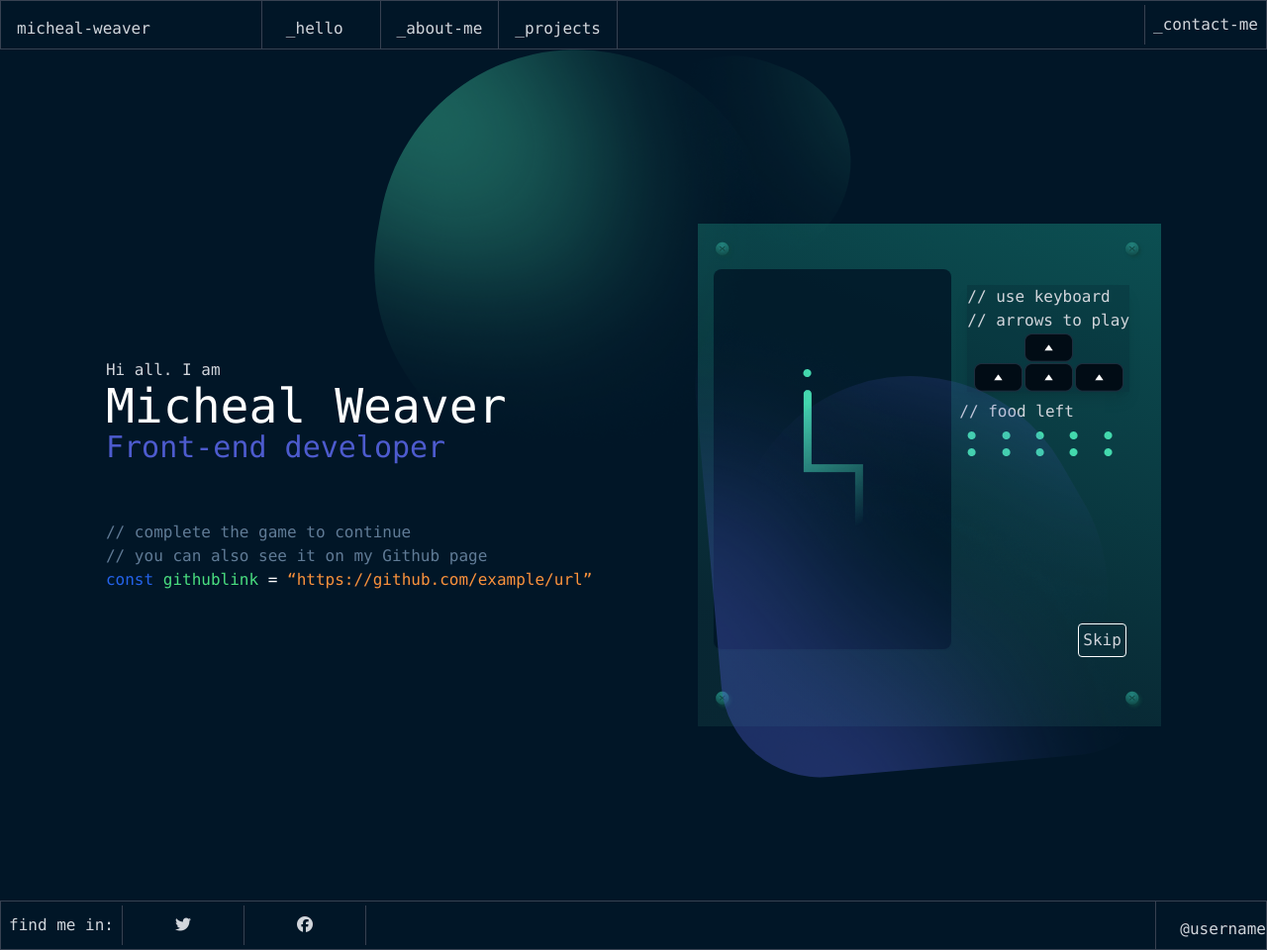
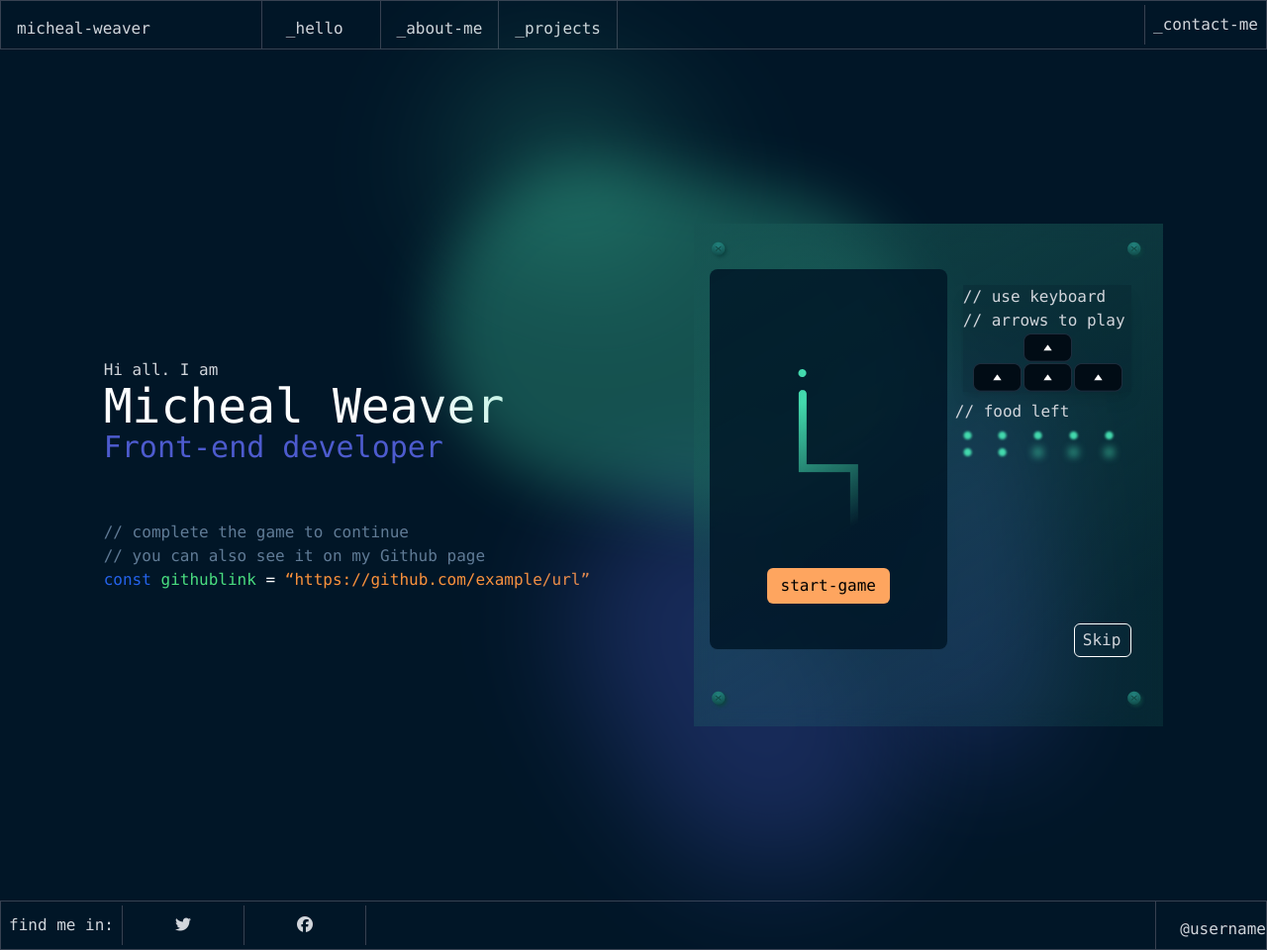
Before and after one commit to Arif-web1/landing-page, a plain HTML site: page index.html in a window 1280 px wide. Shown: the whole page at 99% size. Drawn offline with nearby package versions, Linux system fonts and the light colour scheme.

Commit message:
2nd commit

```diff
--- a/index.html
+++ b/index.html
@@ -20,6 +20,7 @@
                box_bg:"rgba(1, 22, 39, 0.84)",
                main_box:"rgba(67, 217, 173, 1)",
                small_box:"rgba(1, 20, 35, 0.19)",
+               button_bg:"rgba(254, 165, 95, 1)",
               }
 
             }
@@ -66,7 +67,7 @@
 </div>
 <!-- 2nd section left -->
 
-<div class=" p-4  relative hl ">
+<div class=" p-4  relative green_box ">
     <!-- image -->
     <div class="flex justify-between  mb-2">
         <div class=""><img src="bolt-up-right.png" alt=""></div>
@@ -76,9 +77,11 @@
     <div class="flex justify-between ">
 
         <!-- 1st part -->
-        <div class="  rounded-lg shadow-sm w-60 h-96 flex justify-center items-center bg-box_bg">
+        <div class=" rounded-lg shadow-sm w-60 h-96 flex justify-center items-center bg-box_bg brightness-100 ">
      <div class="">   <div class="pb-3"><img src="Ellipse 2.png" alt="" srcset=""></div>
      <div class=""><img src="Snake.png" alt=""></div></div>
+     <div class="mt-64 absolute"><a href=""><button class=" pt-1.5 pl-3.5 pb-1.5 pr-3.5 bg-button_bg text-black  rounded-md " type="submit">start-game</button></a></div>
+
         </div>
         <!-- 2nd part -->
         <div class="p-2 ">
@@ -95,18 +98,18 @@
            </div>
 <p class="">// food left</p>
 <div class="grid grid-rows-2 grid-flow-col gap-2 m-2">
-    <div><img src="Ellipse 2 (1).png" alt=""></div>
-    <div><img src="Ellipse 2 (1).png" alt=""></div>
-    <div><img src="Ellipse 2 (1).png" alt=""></div>
-    <div><img src="Ellipse 2 (1).png" alt=""></div>
-    <div><img src="Ellipse 2 (1).png" alt=""></div>
-    <div><img src="Ellipse 2 (1).png" alt=""></div>
-    <div><img src="Ellipse 2 (1).png" alt=""></div>
-    <div><img src="Ellipse 2.png" alt=""></div>
-    <div><img src="Ellipse 2.png" alt=""></div>
-    <div><img src="Ellipse 2.png" alt=""></div>
+    <div class="drop-shadow-2xl"><img class="br" src="Ellipse 2 (1).png" alt=""></div>
+    <div><img class="br" src="Ellipse 2 (1).png" alt=""></div>
+    <div><img class="br" src="Ellipse 2 (1).png" alt=""></div>
+    <div><img class="br" src="Ellipse 2 (1).png" alt=""></div>
+    <div><img class="br" src="Ellipse 2 (1).png" alt=""></div>
+    <div><img class="blur-sm" src="Ellipse 2 (1).png" alt=""></div>
+    <div><img class="br" src="Ellipse 2 (1).png" alt=""></div>
+    <div><img class="blur-sm" src="Ellipse 2.png" alt=""></div>
+    <div><img class="br" src="Ellipse 2.png" alt=""></div>
+    <div><img class="blur-sm" src="Ellipse 2.png" alt=""></div>
 </div>
-<div class=" mt-40 ml-28 p-2"><a href=""><button class="border border-white p-1 rounded" type="submit">Skip</button></a></div>
+<div class=" mt-40 ml-28 p-2"><a href=""><button class="border border-white pt-1 pl-2 pr-2.5 pb-1 rounded-md" type="submit">Skip</button></a></div>
         </div>
 
 
@@ -117,13 +120,14 @@
             <div class=""><img src="bolt-up-right.png" alt=""></div>
          </div>
 </div>
-<div class=" li_bg position absolute"></div>
+<div class=" li_bg position absolute "></div>
 <div class=" li_bg4 position absolute"></div>
 
-<div class=" li3_bg position "></div>
-<div class=" li5_bg position "></div>
+<div class=" li3_bg position absolute "></div>
+<div class=" li5_bg position absolute"></div>
 
 </article>
+<!-- footer -->
 <footer class="mt-16 flex justify-between items-center border border-gray-700">
     <div class="grid grid-cols-3 justify-items-stretch content-center ">
       <div class="border-r border-gray-700 p-2 flex justify-center">find me in:</div>
--- a/style.css
+++ b/style.css
@@ -1,9 +1,14 @@
 .li_bg{
-background-image:url(Blue.png);
-width: 498px;
-height: 452px;
-top: 300px;
-right:90px;
+/* background-image:url(Blue.png); */
+background-color: rgba(77, 91, 206, 1);
+
+width: 400px;
+aspect-ratio: 6/2;
+opacity: 30%;
+filter: blur(60px);
+
+top: 500px;
+right:100px;
 border: none;
 transform: rotate(85deg); /* Rotates the div by 45 degrees */
 border-radius: 100px;
@@ -19,46 +24,64 @@ background-position:center;
 width: 454px;
 height: 492px;
 }
-.hl{
-    background-image: url(Background\ Blurs.png);
+.green_box{
+    /* background-image: url(Background\ Blurs.png); */
     background-position:center;
-
-    background: linear-gradient(200.26deg, rgba(16, 102, 99, 0.7) 1.7%, rgba(80, 207, 169, 0.091) 81.82%);
+z-index: 1;
+    /* background: linear-gradient(200.26deg, rgba(16, 102, 99, 0.7) 1.7%, rgba(80, 207, 169, 0.091) 81.82%); */
+    background: linear-gradient(150.26deg, rgba(23, 85, 83, 0.7) 1.7%, rgba(67, 217, 173, 0.091) 81.82%);
+    backdrop-filter:blur(10px);
 
 }
 .li3_bg{
-    background-image: url(Green.png);
+    /* background-image: url(Green.png); */
+    background-color:rgba(67, 217, 173, 1);
 
-    width: 400px;
-height: 420px;
+
+    width: 492px;
+/* height: 420px; */aspect-ratio: 3/2;
 position :absolute;
-top:50px;
-right: 500px;
+top:180px;
+right: 350px;
+filter: blur(30px);
 border-radius: 200px;
-/* opacity: 30%; */
+opacity: 30%;
 transform: rotate(190deg);
+
 }
 .li_bg4{
-    background-image:url(Blue.png);
-    width: 398px;
-    height: 352px;
-    top: 400px;
-    right: 150px;
+    /* background-image:url(Blue.png); */
+    background-color: rgba(77, 91, 206, 1);
+
+    width: 408px;
+
+    top: 550px;
+    right: 330px;
     border: none;
     transform: rotate(240deg); /* Rotates the div by 45 degrees */
     border-radius: 180px;
-    /* opacity: 70%; */
+    opacity: 30%;
     box-shadow: rgb(67, 105, 67);
+    z-index: 0;
+    filter: blur(60px);
+    aspect-ratio: 3/2;
     }
 
     .li5_bg {
-        background-image: url(Green.png);
-    width: 200px;
-height: 220px;
+        /* background-image: url(Green.png); */
+        background-color:rgba(67, 217, 173, 1);
+
+    width: 220px;
+aspect-ratio: 3/2;
 position :absolute;
-top:50px;
-right: 430px;
-border-radius: 100px;
-/* opacity: 70%; */
-transform: rotate(290deg);
+top:100px;
+right: 595px;
+border-radius: 150px;
+opacity: 30%;
+transform: rotate(390deg);
+filter: blur(75px);
+
     }
+    .br{filter: brightness(5);
+    filter: blur(1px);
+    }
```
